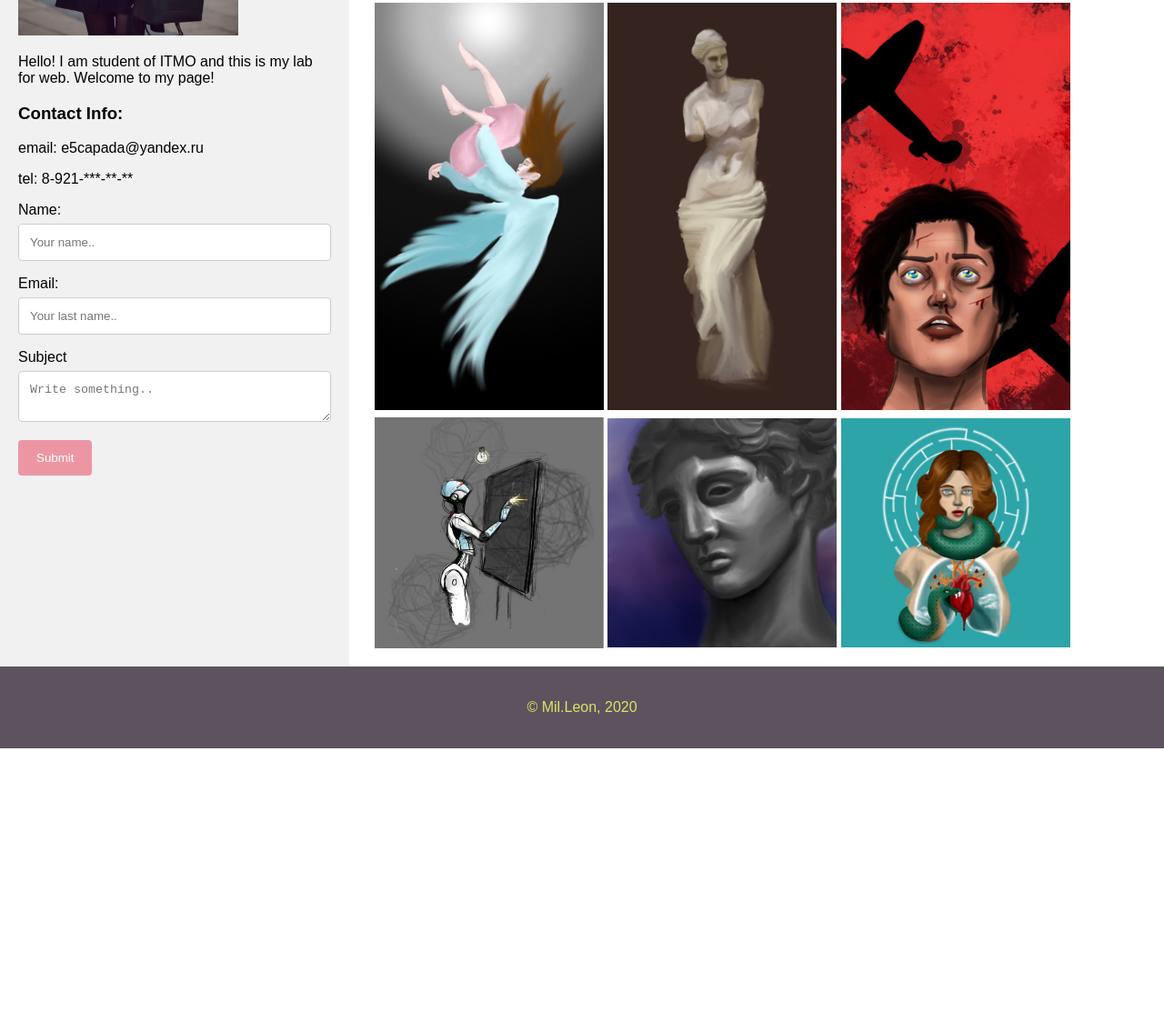
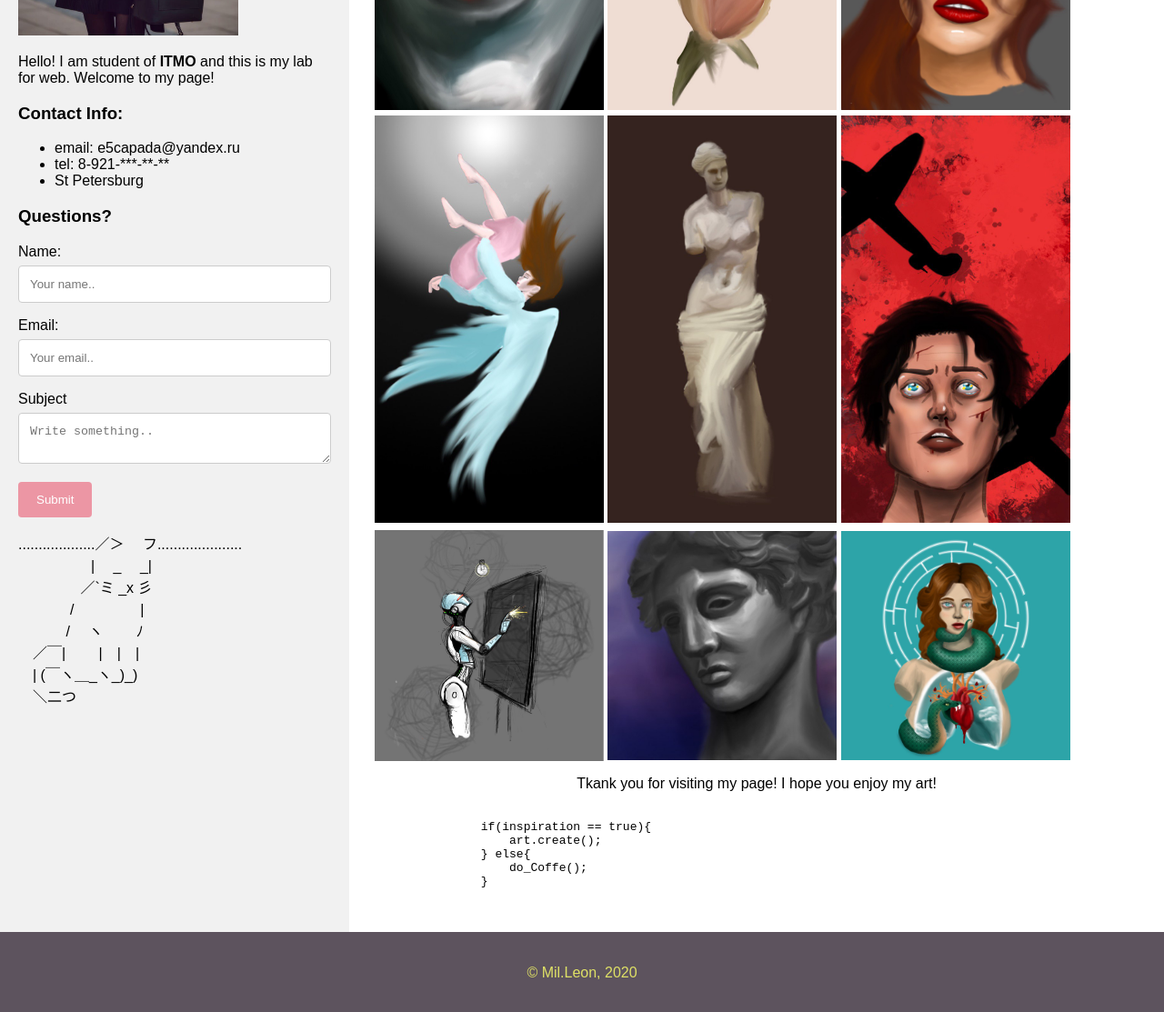
Before and after one commit to E5capada/E5capada.github.io, a plain HTML site: page index.html in a window 1280 px wide. Shown: the part 1035-2148 px from the top of the page at 91% size. Before the commit the page ends 1858 px from the top, so only its background shows below. Drawn offline with Linux system fonts and the light colour scheme.

Commit message:
Update index.html

```diff
--- a/index.html
+++ b/index.html
@@ -1,6 +1,5 @@
 <!DOCTYPE html>
 <html lang="ru">
-
     <head>
         <title>MyGallery</title>
         <meta charset="UTF-8">
@@ -15,47 +14,67 @@
         <p>created by Milena Alekseeva</p>
     </div>
 
-    <div class="navbar">
+    <nav class="navbar">
     <a href="#">Main</a>
     <a href="#">About</a>
     <a href="#">Gallery</a>
     <a href="#">Contact</a>
     <a href="#" class="right">search
     </a>
-    </div>
+</nav>
 
     <div class="row">
 
         <div class="side">
-            <h2><span>About Me</span></h2>
+            <section><h2>About Me<h2></section>
             <h3><strong>Milena Leonova</strong></h3>
             <img src="Pictures/me.jpeg" alt="Milen" style="width: 242px; height: 360px;">
-            <p>Hello! I am student of ITMO and this is my lab for web. Welcome to my page!</p>
-            <h3>Contact Info:</h3>
-            <p>email: e5capada@yandex.ru</p>
-            <p>tel: 8-921-***-**-**</p>
+            <p>Hello! I am student of <strong>ITMO</strong> and this is my lab for web. Welcome to my page!</p>
+
+            <section><h3>Contact Info:</h3></section>
+            <ul>
+                <li>email: e5capada@yandex.ru</li>
+                <li>tel: 8-921-***-**-**</li>
+                <li>St Petersburg</li>
+            </ul>
 
             <div class="contact">
+                <section><h3>Questions?</h3></section>
                 <form action="action_page.php">
                   <label for="fname">Name:</label>
                   <input type="text" id="fname" name="firstname" placeholder="Your name..">
 
                   <label for="lname">Email:</label>
-                  <input type="text" id="lname" name="lastname" placeholder="Your last name..">
+                  <input type="text" id="lname" name="lastname" placeholder="Your email..">
 
                   <label for="subject">Subject</label>
                   <textarea id="subject" name="subject" placeholder="Write something.." ></textarea>
 
                   <input type="submit" value="Submit">
-
                 </form>
               </div>
-
+              <span>
+              <p>
+    ...................／＞　 フ.....................<br>
+              　　　　　| 　_　 _|<br>
+              　 　　　／`ミ _x 彡<br>
+              　　 　 /　　　 　 |<br>
+              　　　 /　 ヽ　　 ﾉ<br>
+              　／￣|　　 |　|　|<br>
+              　| (￣ヽ＿_ヽ_)_)<br>
+              　＼二つ</p>
+              </span>
         </div>
 
         <div class="main">
-            <h2>MY ART</h2>
-            <p><q>We know the truth, not only by the reason, but also by the heART.</q> - Blaise Pascal</p>
+            <section align=center><h2>MY WORK</h2></section>
+            <blockquote align=right>
+                <p>We know the truth, not only by the reason, but also by the heART.<P>
+                <cite> Blaise Pascal</cite>
+            </blockquote>
+
+            <p align=center style="background-color: #DFE166;">coffe<sup>2</sup> + inspiration = art<p>
+            <section align=center"><h2>MY GALLERY</h2></section>
             <div class="gallery">
                 <div class="column">
                 <img src="Pictures/pic4.jpg" width="30%" height="98%">
@@ -74,7 +93,16 @@
                     <img src="Pictures/pic6.jpg" width="30%">
                     <img src="Pictures/pic1.jpg" width="30%">
                 </div>
-        </div>
+            </div>
+
+            <article align=center><p>Tkank you for visiting my page! I hope you enjoy my art!</p></article>
+            <pre><code>
+                if(inspiration == true){
+                    art.create();
+                } else{
+                    do_Coffe();
+                }
+            </code></pre>
         </div>
         </div>
     </div>
```
